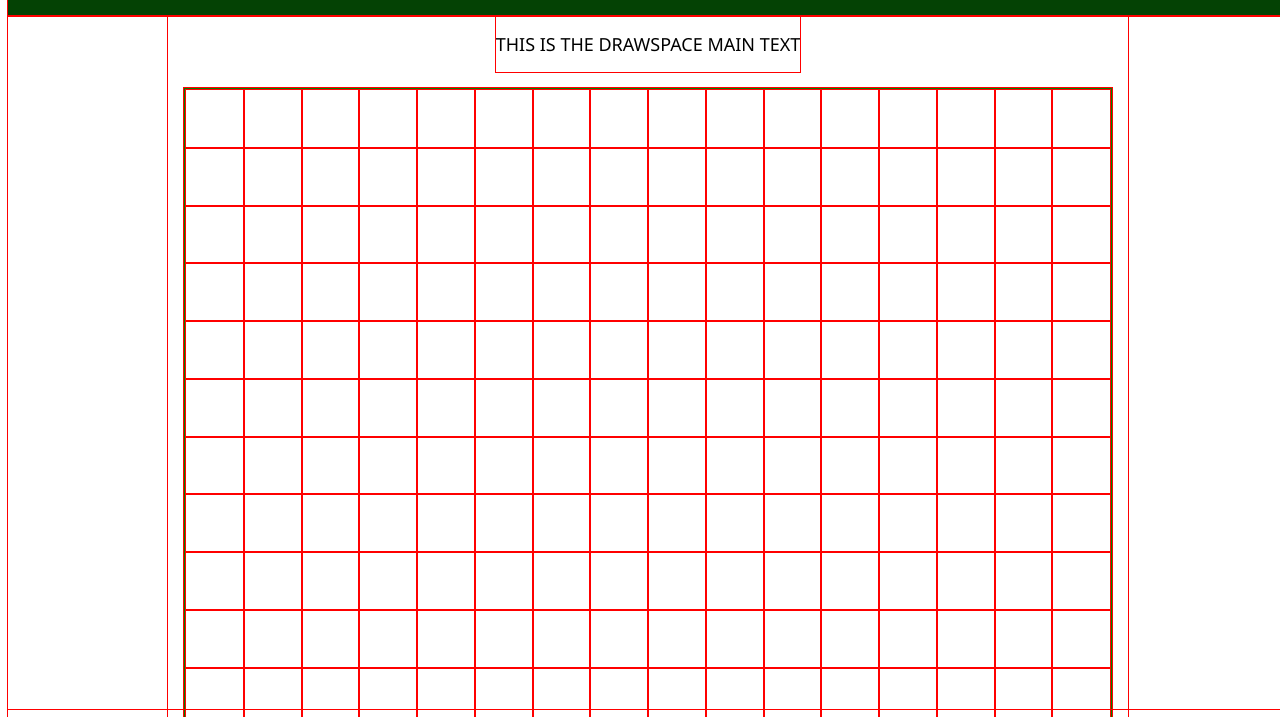
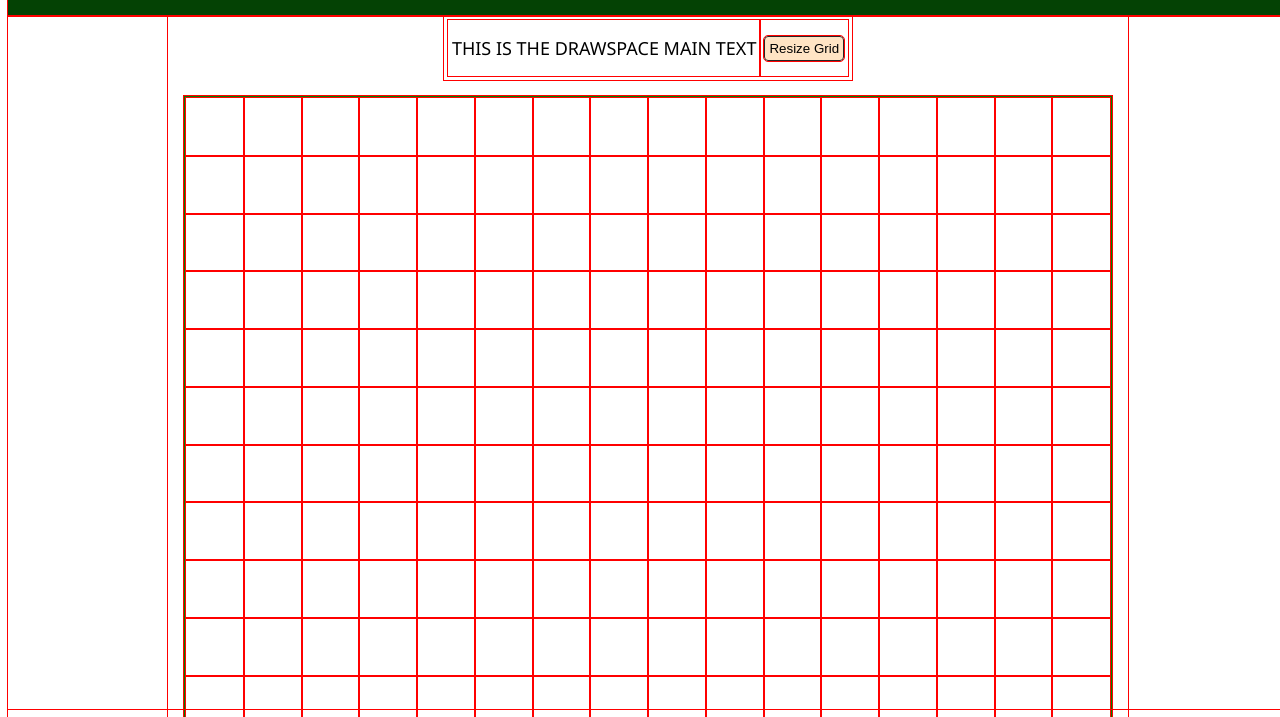
Before and after one commit to ki-me-o/etch-a-sketch, a plain HTML site: page index.html in a window 1280 px wide. Shown: the part 99-816 px from the top of the page. Drawn offline with Linux system fonts and the light colour scheme.

Commit message:
Add button above drawspace for resizing

```diff
--- a/index.html
+++ b/index.html
@@ -21,7 +21,12 @@
     </div>
     <div class="center">
         <div class="content">
-            <div class="maintext">THIS IS THE DRAWSPACE MAIN TEXT</div>
+            <div class="drawspace-maintext">
+                <div class="maintext">THIS IS THE DRAWSPACE MAIN TEXT</div>
+                <div class="button-container">
+                    <button class="grid">Resize Grid</button>
+                </div>
+            </div>
             <div class="drawspace">
 
             </div>
--- a/styles.css
+++ b/styles.css
@@ -32,8 +32,29 @@ body {
     align-items: center;
 }
 
+.center .drawspace-maintext {
+    display: flex;
+    flex-direction: row;
+    justify-content: space-between;
+    padding: 4px;
+}
+
+.drawspace-maintext .button-container {
+    display: flex;
+    justify-content: center;
+    align-items: center;
+    padding: 4px;
+}
+
+button {
+    padding: 4px;
+    border: 1px solid rgb(40, 39, 39);
+    border-radius: 4px;
+    background-color: bisque;
+}
+
 .center .maintext {
-    padding: 16px 0;
+    padding: 16px 4px;
 }
 
 .content {
```
